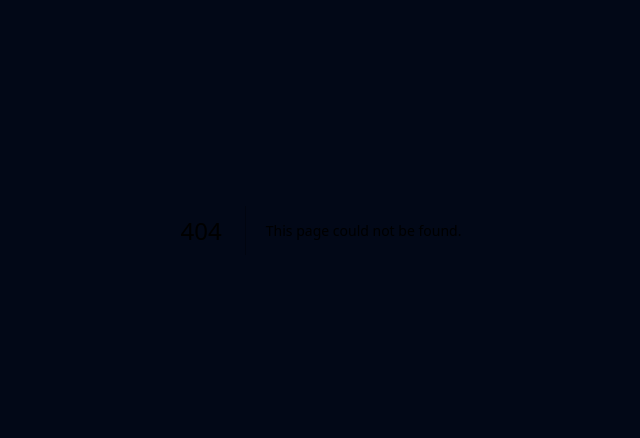
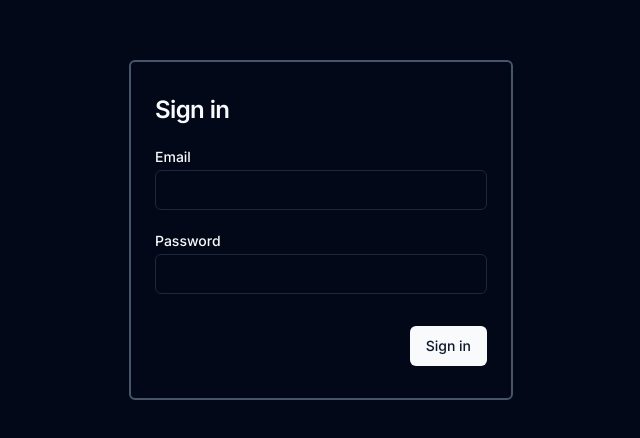
Before and after one commit to andresfernandez89/auth-nextjs, a Next.js app: page /signin in a window 1280 px wide. Before the commit this address had no page. Shown: the part 170-608 px from the top of the page, without its empty margins (319-959 px from the left). Built offline with nearby package versions, Linux system fonts and the light colour scheme.

Commit message:
feat: signin component

```diff
--- /dev/null
+++ b/src/app/signin/page.tsx
@@ -0,0 +1,59 @@
+"use client";
+import { signin } from "@/app/actions/auth";
+import { Button } from "@/components/ui/button";
+import { CardHeader, CardTitle } from "@/components/ui/card";
+import { Input } from "@/components/ui/input";
+import { Label } from "@/components/ui/label";
+import { SignInFormSchema, SignInInputs } from "@/lib/definitions";
+import { zodResolver } from "@hookform/resolvers/zod";
+import { SubmitHandler, useForm } from "react-hook-form";
+
+export default function SignIn() {
+  const {
+    register,
+    handleSubmit,
+    formState: { errors },
+  } = useForm<SignInInputs>({
+    resolver: zodResolver(SignInFormSchema),
+  });
+
+  const onSubmit: SubmitHandler<SignInInputs> = (data) => {
+    try {
+      signin(data);
+    } catch (error) {
+      throw new Error("Errores");
+    }
+  };
+
+  return (
+    <main className="flex min-h-screen w-full flex-col items-center justify-center px-3">
+      <form
+        onSubmit={handleSubmit(onSubmit)}
+        className="w-full max-w-sm rounded-md border-slate-600 px-6 sm:border-2 sm:py-8"
+      >
+        <CardHeader className="space-y-1 pl-0 pt-0">
+          <CardTitle className="text-2xl">Sign in</CardTitle>
+        </CardHeader>
+        <div className="mb-6 grid w-full  items-center gap-1.5">
+          <Label htmlFor="email">Email</Label>
+          <Input id="email" {...register("email")} type="email" />
+          {errors?.email && (
+            <p className="ml-1 text-sm text-red-500">{errors?.email.message}</p>
+          )}
+        </div>
+        <div className="mb-6 grid w-full  items-center gap-1.5">
+          <Label htmlFor="password">Password</Label>
+          <Input id="password" {...register("password")} type="password" />
+          {errors?.password && (
+            <p className="ml-1 text-sm text-red-500">
+              {errors?.password.message}
+            </p>
+          )}
+        </div>
+        <div className="mt-8 text-right">
+          <Button type="submit">Sign in</Button>
+        </div>
+      </form>
+    </main>
+  );
+}
```
